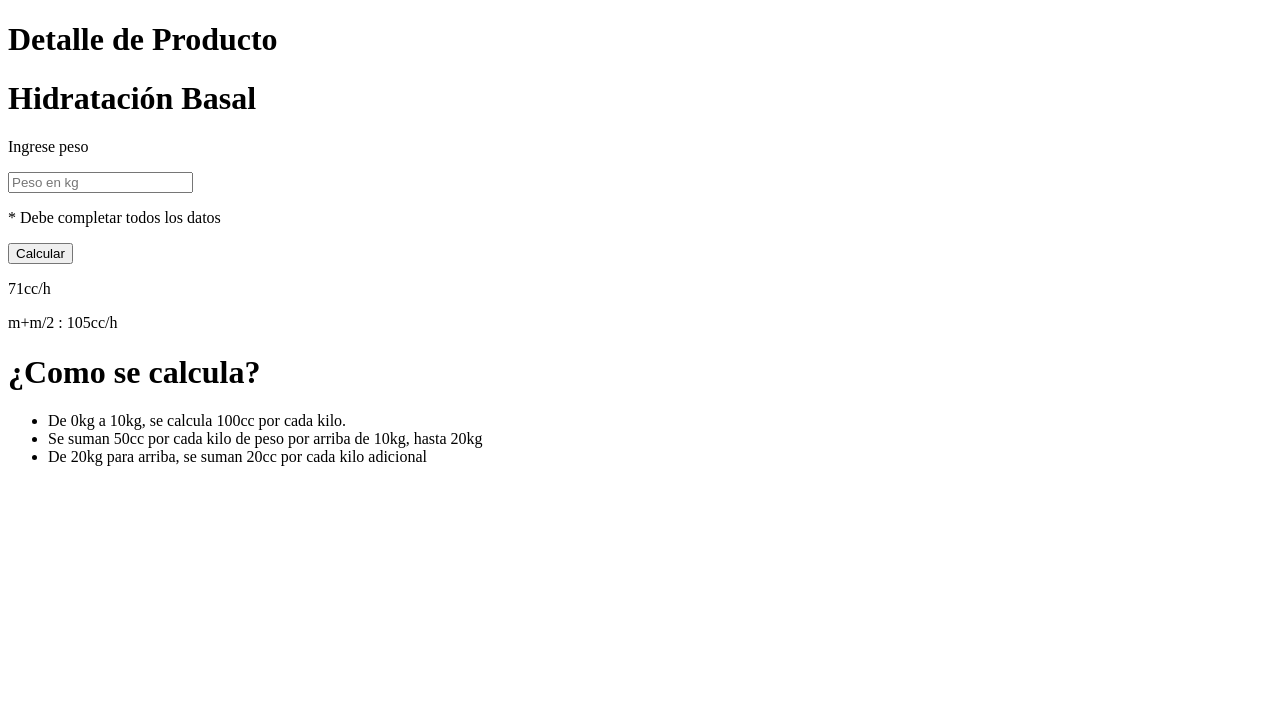
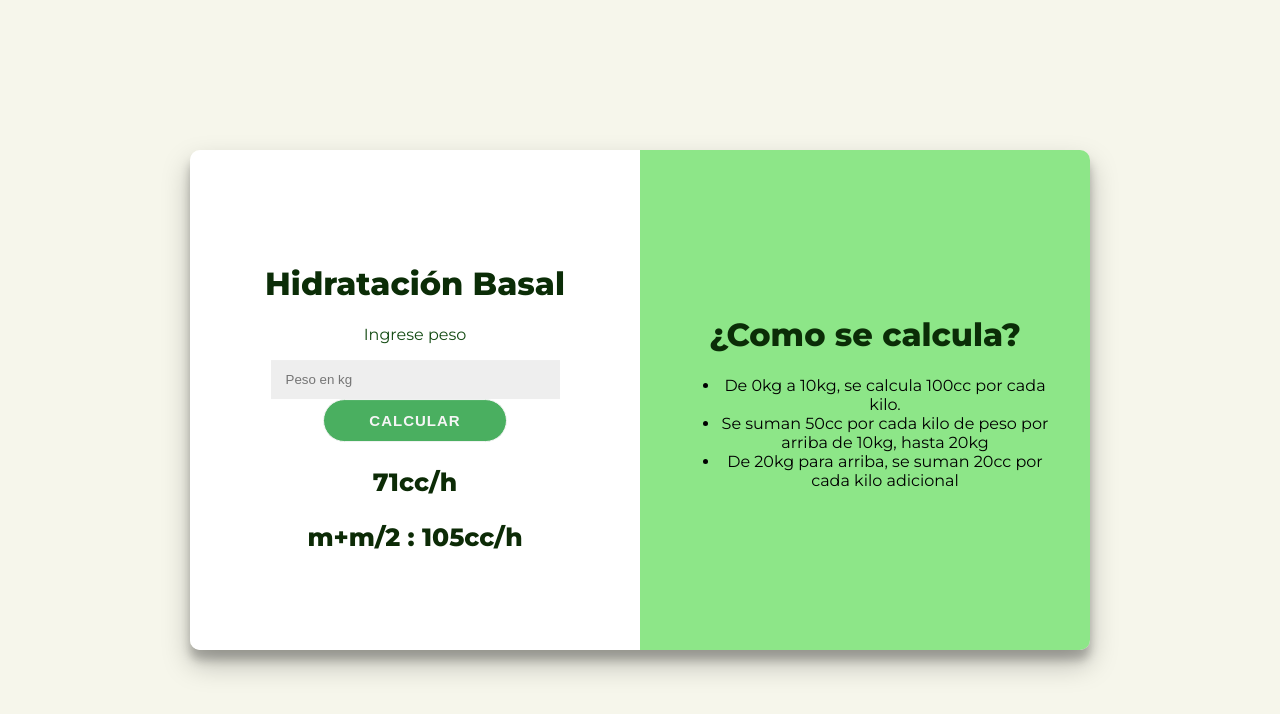
Before and after one commit to GianinaA/tarea-calculadora, a plain HTML site: page index.html in a window 1280 px wide. Drawn offline with Linux system fonts and the light colour scheme.

Commit message:
Add files via upload

```diff
--- a/index.html
+++ b/index.html
@@ -2,19 +2,24 @@
 <html>
 	<head>
         <title>Calculadora de hidratación</title>
+        <link rel="stylesheet" href="./style.css" />
+        <script src="script.js" defer></script>
      </head>
 	    <body>
-        <h1>Detalle de Producto</h1>
-        <div>
-            <div>
+            <div id="contenedor">
+                <div id="calculadora">
+                    <div class="contenido">
                         <h1>Hidratación Basal</h1>
-                <p>Ingrese peso</p><input type="number" placeholder="Peso en kg" />
-                <p>* Debe completar todos los datos</p>
-                <button>Calcular</button>
-                <p>71cc/h</p>
-                <p>m+m/2 : 105cc/h</p>
+                        <p class="item"> Ingrese peso</p>
+                        <input class="item" id="peso" type="number" placeholder="Peso en kg"/>
+                        <p class="item" id="error">* Debe completar todos los datos</p>
+                        <button class="item" id="calcular">Calcular</button>
+                        <p class="item resultado" id="flu">71cc/h</p>
+                        <p class="item resultado" id="man">m+m/2 : 105cc/h</p>
                     </div>
-            <div>
+              </div>
+                <div id="detalle">
+                    <div class="contenido">
                         <h1>¿Como se calcula?</h1>
                         <ul>
                             <li>De 0kg a 10kg, se calcula 100cc por cada kilo.</li>
@@ -23,5 +28,6 @@
                         </ul>
                     </div>
                 </div>
+         </div>
      </body>
 </html>
--- /dev/null
+++ b/style.css
@@ -0,0 +1,92 @@
+@import url('https://fonts.googleapis.com/css?family=Montserrat:400,800');
+
+body{
+    background: rgb(246, 246, 235);
+    font-family: 'Montserrat', sans-serif;
+    color: #144b13;
+}
+h1 {
+    color:rgb(11, 45, 7);
+  }
+
+#contenedor{
+    width: 900px;
+    height: 500px;
+    text-align: center;
+    position: absolute;
+    inset: 0;
+    margin: auto;
+}
+
+#calculadora{
+    background-color:white;
+    width: 50%;
+    height: 100%;
+    float: left;
+}
+
+#detalle{
+    background-color: rgb(141, 230, 136);
+    width: 50%;
+    height: 100%;
+    float: left;
+    color: rgb(0, 0, 0);
+}
+
+.contenido{
+    position: relative;
+    top: 50%;
+    transform: translateY(-50%);
+    overflow: hidden;
+    padding: 40px;
+}
+
+input{
+    width: 70%;
+    padding: 12px 15px;
+    border:none;
+    background-color: #eee;
+}
+
+button{
+    font-size: 15px;
+    font-weight: bold;
+    padding: 12px 45px;
+    border-radius: 30px;
+    background-color: rgb(74, 175, 96);
+    border: 1px solid;
+    color: rgb(245, 245, 245);
+    text-transform: uppercase;
+    letter-spacing: 1px;
+    transition: transform 20ms ease-in;
+}
+
+button:active{
+    transform: scale(0.95);
+}
+
+#contenedor{
+    width: 900px;
+    height: 500px;
+    text-align: center;
+    position: absolute;
+    inset: 0;
+    margin: auto;
+    border-radius: 10px;
+    overflow: hidden;
+    box-shadow: 0 14px 28px rgba(0,0,0,0.25),
+    0 10px 10px rgba(0,0,0,0.22);
+}
+
+#error{
+    color: red;
+    font-weight: bold;
+    display: none;
+}
+.resultado{
+    color: #0c2b06;
+    font-weight: bold;
+    font-size: 25px;
+    margin-bottom: 5px;
+    display: block;
+}
```
Lines whose indentation alone changed are shown as unchanged.
